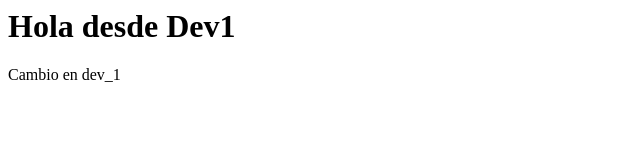
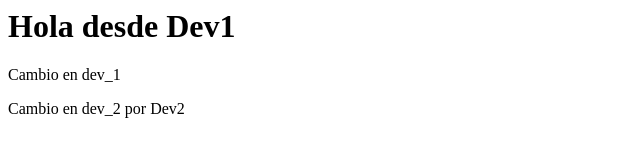
Before and after one commit to JoshuaIliffe1/Pr-ctica1, a plain HTML site: page index.html in a window 1280 px wide. Shown: the whole page, without its empty margins (0-640 px from the left). Drawn offline with Linux system fonts and the light colour scheme.

Commit message:
Subida en dev_2 por Dev2

```diff
--- a/index.html
+++ b/index.html
@@ -1,2 +1,3 @@
 <h1>Hola desde Dev1</h1>
 <p>Cambio en dev_1</p>
+<p>Cambio en dev_2 por Dev2</p>
```
